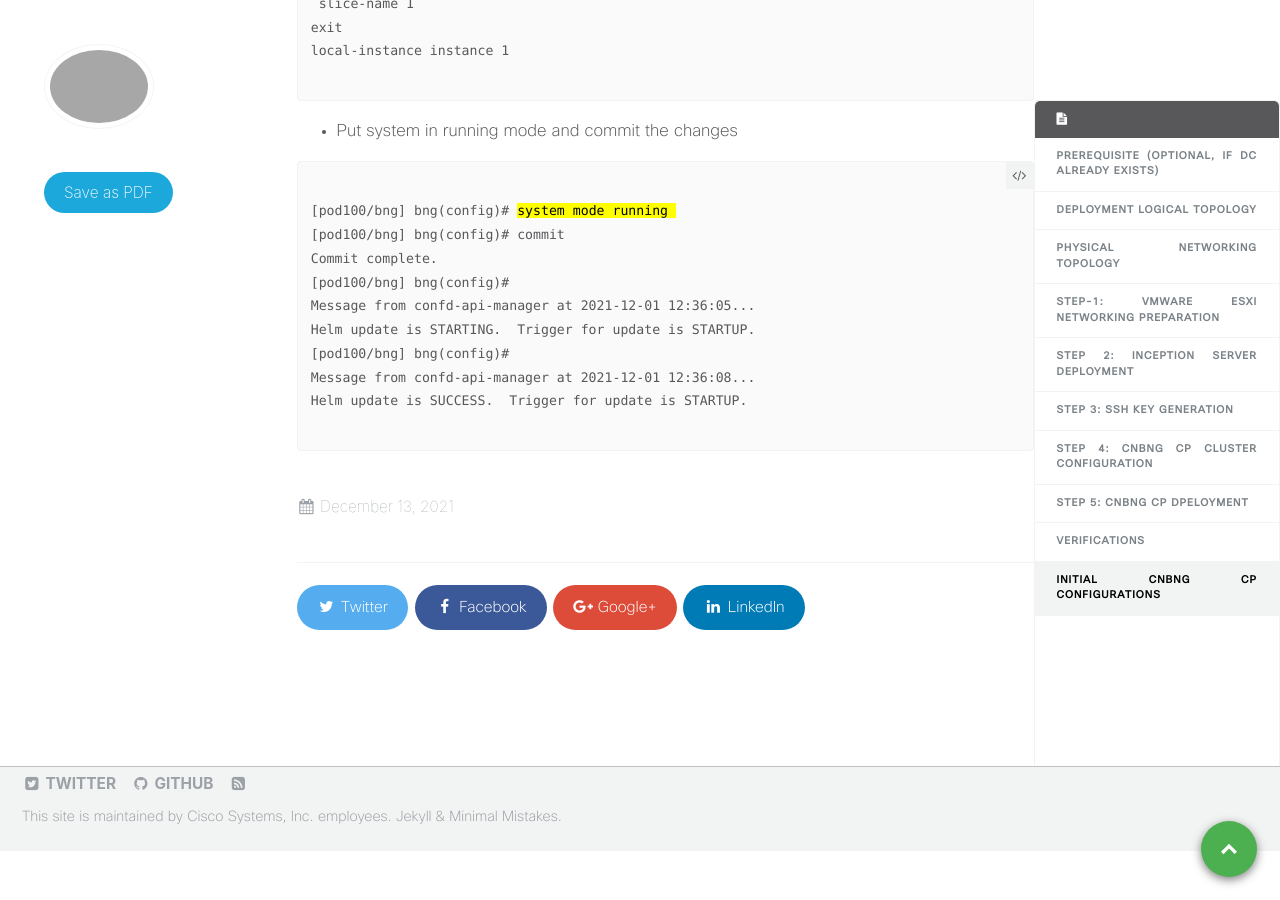
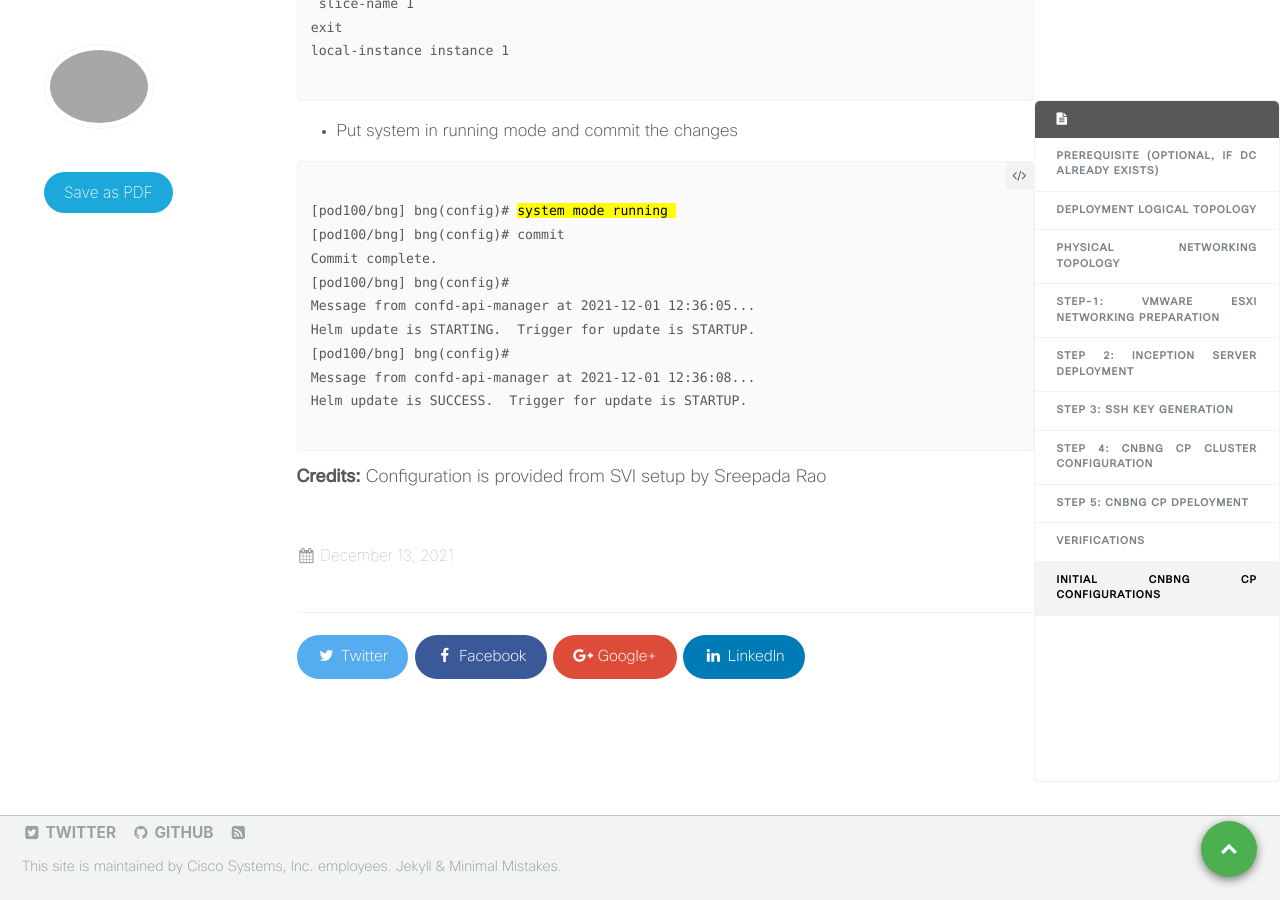
Before and after one commit to xrdocs/cnbng, a Jekyll site: the page built from _tutorials/multi-server-cnbng-cp-deployment-in-vmware.md, in a window 1280 px wide and 900 px high, scrolled down 25956 px. Built offline with Jekyll 4.4.1, drawn with Linux system fonts in a browser that asks for light colours; comment, search, counter and statistics services are not loaded.

Commit message:
Update multi-server-cnbng-cp-deployment-in-vmware.md

```diff
--- a/_tutorials/multi-server-cnbng-cp-deployment-in-vmware.md
+++ b/_tutorials/multi-server-cnbng-cp-deployment-in-vmware.md
@@ -1287,3 +1287,5 @@ Helm update is SUCCESS.  Trigger for update is STARTUP.
 </code>
 </pre>
 </div>
+
+**Credits:** Configuration is provided from SVI setup by Sreepada Rao
```
